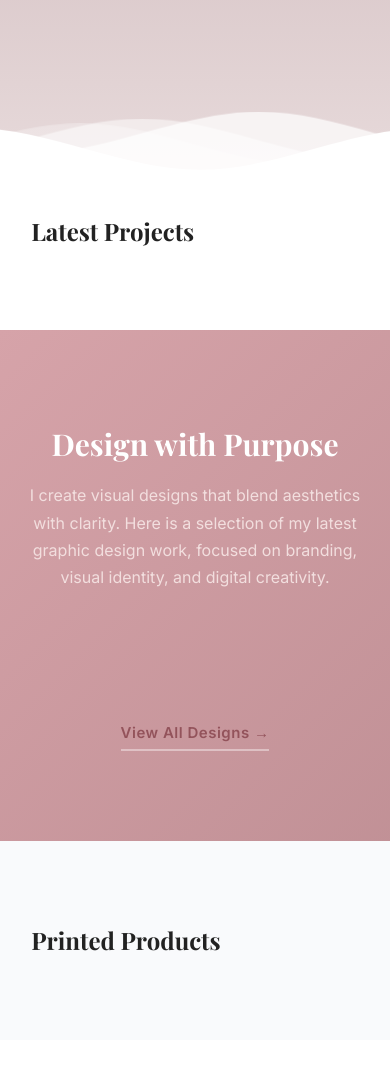
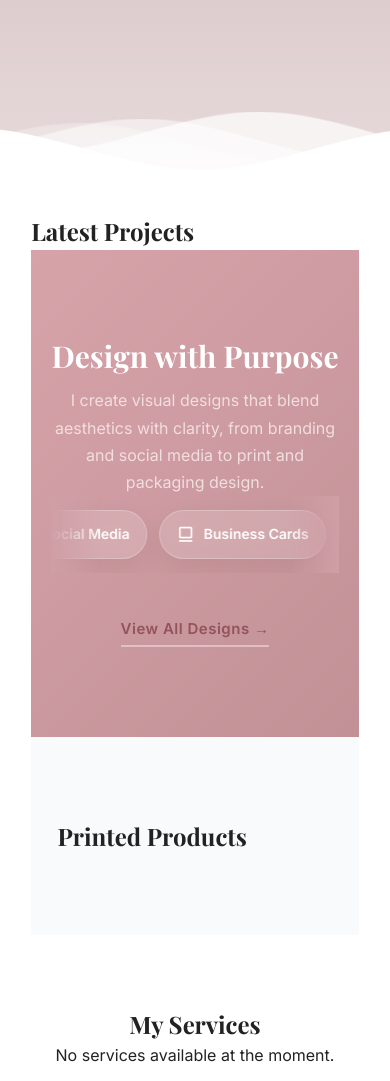
Before and after one commit to omaimasoft/my-portfolio, a Django app: page / in a window 390 px wide. Shown: the part 672-1753 px from the top of the page. Run offline with Django 5.2, Linux system fonts and the light colour scheme; data that the repository does not hold is empty.

Commit message:
Update project

```diff
--- a/projects/static/css/home.css
+++ b/projects/static/css/home.css
@@ -560,6 +560,197 @@
 
   .testimonial-stars {
     font-size: 20px;
+  }
+}
+
+
+.designs-preview {
+  padding: 90px 8%;
+  background: linear-gradient(180deg, #d7a7ad 0%, #c9969d 100%);
+  overflow: hidden;
+}
+
+.designs-preview-inner {
+  max-width: 1280px;
+  margin: 0 auto;
+  text-align: center;
+}
+
+.designs-preview h2 {
+  font-size: 58px;
+  font-weight: 700;
+  color: #fff8f8;
+  margin-bottom: 20px;
+  line-height: 1.1;
+}
+
+.designs-desc {
+  max-width: 820px;
+  margin: 0 auto 40px;
+  font-size: 20px;
+  line-height: 1.8;
+  color: rgba(255, 255, 255, 0.92);
+}
+
+.design-strip-wrapper {
+  position: relative;
+  overflow: hidden;
+  width: 100%;
+  margin: 0 auto 34px;
+  padding: 14px 0;
+}
+
+.design-strip-wrapper::before,
+.design-strip-wrapper::after {
+  content: "";
+  position: absolute;
+  top: 0;
+  width: 120px;
+  height: 100%;
+  z-index: 2;
+  pointer-events: none;
+}
+
+.design-strip-wrapper::before {
+  left: 0;
+  background: linear-gradient(to right, #cf9ea5, transparent);
+}
+
+.design-strip-wrapper::after {
+  right: 0;
+  background: linear-gradient(to left, #cf9ea5, transparent);
+}
+
+.design-strip {
+  display: flex;
+  align-items: center;
+  gap: 18px;
+  width: max-content;
+  animation: designMarquee 28s linear infinite;
+}
+
+.design-pill {
+  display: inline-flex;
+  align-items: center;
+  gap: 10px;
+  min-width: max-content;
+  padding: 16px 24px;
+  border-radius: 999px;
+  background: rgba(255, 255, 255, 0.16);
+  border: 1px solid rgba(255, 255, 255, 0.24);
+  backdrop-filter: blur(10px);
+  box-shadow: 0 10px 24px rgba(75, 37, 35, 0.08);
+  color: #fff;
+}
+
+.design-pill i {
+  font-size: 24px;
+  color: #fff;
+}
+
+.design-pill span {
+  font-size: 16px;
+  font-weight: 600;
+  white-space: nowrap;
+}
+
+.designs-link {
+  display: inline-block;
+  margin-top: 10px;
+  font-size: 26px;
+  font-weight: 600;
+  color: #8a4f55;
+  text-decoration: none;
+  border-bottom: 2px solid rgba(138, 79, 85, 0.25);
+  padding-bottom: 8px;
+  transition: 0.3s ease;
+}
+
+.designs-link:hover {
+  color: #6f393f;
+  border-color: #6f393f;
+}
+
+@keyframes designMarquee {
+  0% {
+    transform: translateX(0);
+  }
+  100% {
+    transform: translateX(-50%);
+  }
+}
+
+/* Tablet */
+@media (max-width: 992px) {
+  .designs-preview {
+    padding: 70px 6%;
+  }
+
+  .designs-preview h2 {
+    font-size: 44px;
+  }
+
+  .designs-desc {
+    font-size: 17px;
+    margin-bottom: 32px;
+  }
+
+  .design-pill {
+    padding: 14px 20px;
+  }
+
+  .design-pill span {
+    font-size: 15px;
+  }
+
+  .designs-link {
+    font-size: 22px;
+  }
+}
+
+/* Mobile */
+@media (max-width: 768px) {
+  .designs-preview {
+    padding: 60px 5%;
+  }
+
+  .designs-preview h2 {
+    font-size: 34px;
+    margin-bottom: 14px;
+  }
+
+  .designs-desc {
+    font-size: 15px;
+    line-height: 1.7;
+    margin-bottom: 26px;
+  }
+
+  .design-strip {
+    gap: 12px;
+    animation-duration: 22s;
+  }
+
+  .design-pill {
+    padding: 12px 16px;
+    gap: 8px;
+  }
+
+  .design-pill i {
+    font-size: 20px;
+  }
+
+  .design-pill span {
+    font-size: 14px;
+  }
+
+  .design-strip-wrapper::before,
+  .design-strip-wrapper::after {
+    width: 50px;
+  }
+
+  .designs-link {
+    font-size: 18px;
+    padding-bottom: 6px;
   }
 }
 /* =========================
--- a/projects/templates/projects/home.html
+++ b/projects/templates/projects/home.html
@@ -124,21 +124,100 @@
     </article>
     {% endfor %}
   </div>
-</section>
+
 <section class="designs-preview">
   <div class="designs-preview-inner">
     <h2>Design with Purpose</h2>
     <p class="designs-desc">
-      I create visual designs that blend aesthetics with clarity.
-      Here is a selection of my latest graphic design work,
-      focused on branding, visual identity, and digital creativity.
+      I create visual designs that blend aesthetics with clarity,
+      from branding and social media to print and packaging design.
     </p>
-    <div class="designs-grid">
-      {% for d in designs|slice:":3" %}
-      <div class="design-item">
+
+    <div class="design-strip-wrapper">
+      <div class="design-strip">
+        <div class="design-pill">
+          <i class='bx bx-palette'></i>
+          <span>Brand Identity</span>
+        </div>
+
+        <div class="design-pill">
+          <i class='bx bx-brush'></i>
+          <span>Logo Design</span>
+        </div>
+
+        <div class="design-pill">
+          <i class='bx bx-layout'></i>
+          <span>Social Media</span>
+        </div>
+
+        <div class="design-pill">
+          <i class='bx bx-card'></i>
+          <span>Business Cards</span>
+        </div>
+
+        <div class="design-pill">
+          <i class='bx bx-package'></i>
+          <span>Packaging</span>
+        </div>
+
+        <div class="design-pill">
+          <i class='bx bx-printer'></i>
+          <span>Print Design</span>
+        </div>
+
+        <div class="design-pill">
+          <i class='bx bx-image'></i>
+          <span>Posters & Flyers</span>
+        </div>
+
+        <div class="design-pill">
+          <i class='bx bx-devices'></i>
+          <span>UI / UX</span>
+        </div>
+
+        <!-- نكررهم مرة ثانية باش يبان الشريط مستمر -->
+        <div class="design-pill">
+          <i class='bx bx-palette'></i>
+          <span>Brand Identity</span>
+        </div>
+
+        <div class="design-pill">
+          <i class='bx bx-brush'></i>
+          <span>Logo Design</span>
+        </div>
+
+        <div class="design-pill">
+          <i class='bx bx-layout'></i>
+          <span>Social Media</span>
+        </div>
+
+        <div class="design-pill">
+          <i class='bx bx-card'></i>
+          <span>Business Cards</span>
+        </div>
+
+        <div class="design-pill">
+          <i class='bx bx-package'></i>
+          <span>Packaging</span>
+        </div>
+
+        <div class="design-pill">
+          <i class='bx bx-printer'></i>
+          <span>Print Design</span>
+        </div>
+
+        <div class="design-pill">
+          <i class='bx bx-image'></i>
+          <span>Posters & Flyers</span>
+        </div>
+
+        <div class="design-pill">
+          <i class='bx bx-devices'></i>
+          <span>UI / UX</span>
+        </div>
       </div>
-      {% endfor %}
     </div>
+
     <a href="{% url 'designs:list' %}" class="designs-link">
       View All Designs →
     </a>
```
